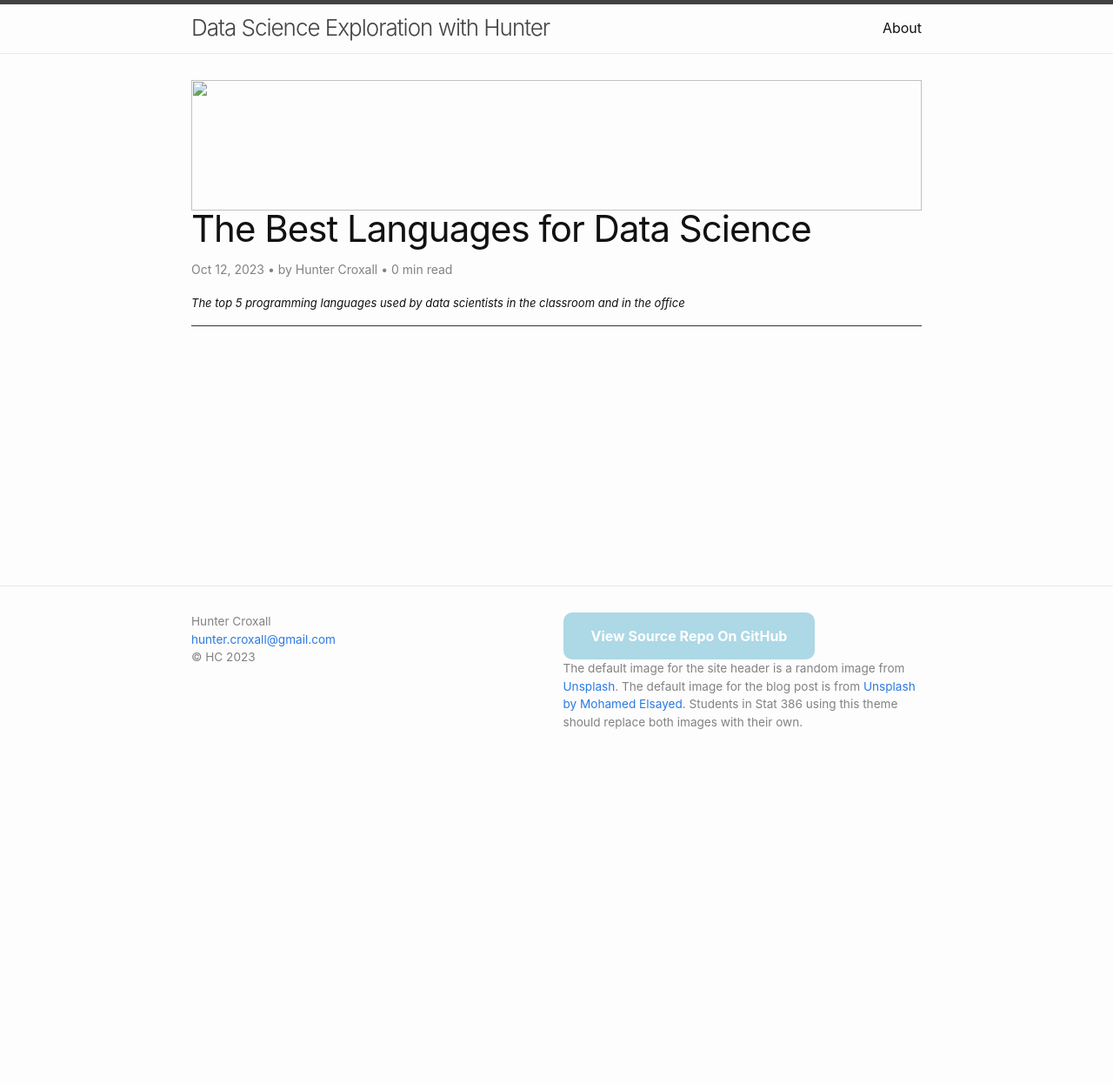
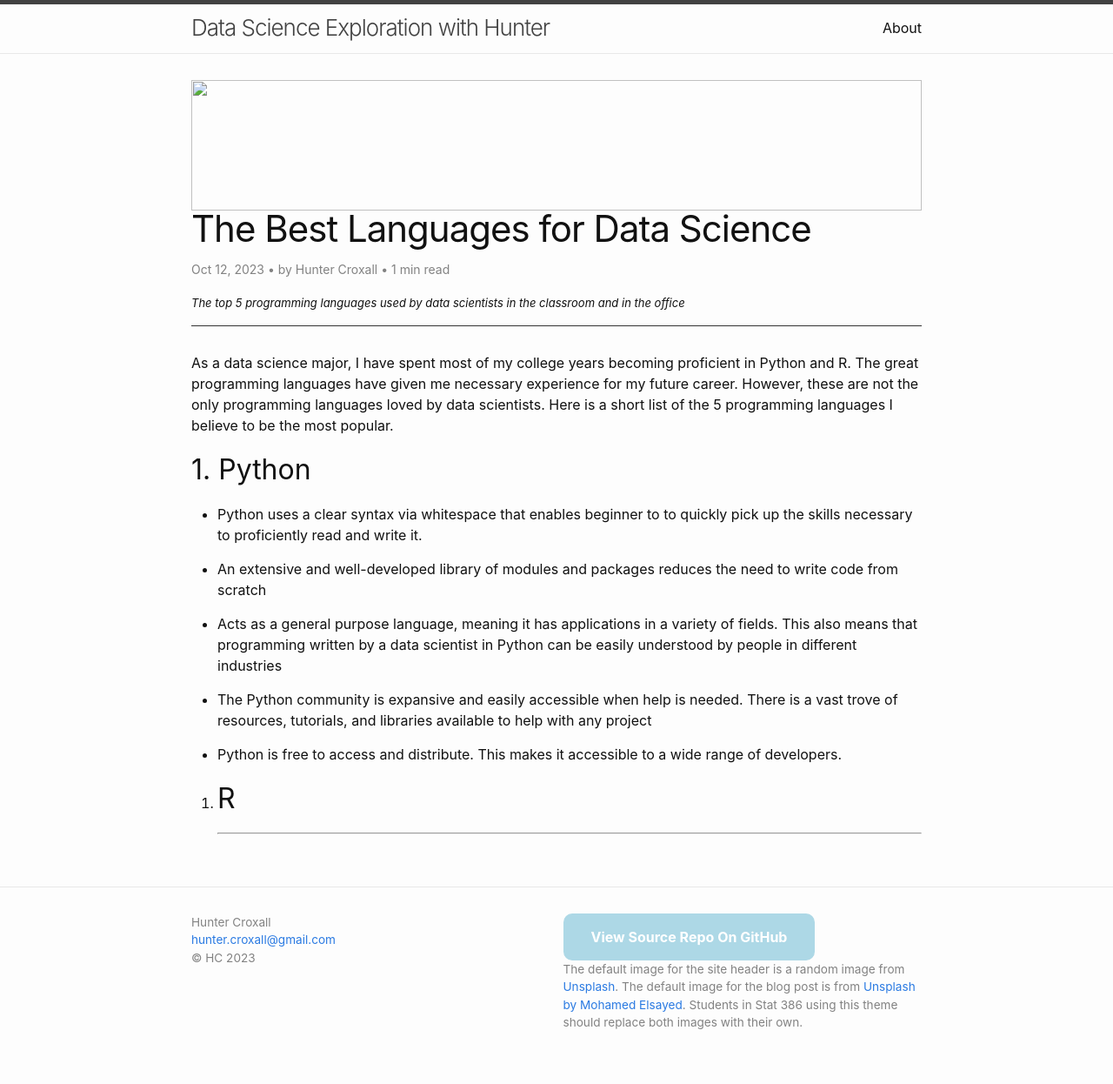
Before and after one commit to huntercroxall/huntercroxall.github.io, a Jekyll site: the page built from _posts/2023-10-12-first-post.md, in a window 1280 px wide. Shown: the whole page at 87% size. Built offline with Jekyll 4.4.1, drawn with Linux system fonts in a browser that asks for light colours; comment, search, counter and statistics services are not loaded; before the commit the page ends 900 px from its top, so only the background shows below that.

Commit message:
Python portion added to first post

```diff
--- a/_posts/2023-10-12-first-post.md
+++ b/_posts/2023-10-12-first-post.md
@@ -5,3 +5,22 @@ author: Hunter Croxall
 description: The top 5 programming languages used by data scientists in the classroom and in the office
 image: "Screen Shot 2023-10-12 at 9.01.14 AM.png"
 ---
+
+As a data science major, I have spent most of my college years becoming proficient in Python and R. The great programming languages have given me necessary experience for my future career. However, these are not the only programming languages loved by data scientists. Here is a short list of the 5 programming languages I believe to be the most popular.
+
+## 1. Python
+
+* Python uses a clear syntax via whitespace that enables beginner to to quickly pick up  the skills necessary to proficiently read and write it.
+
+* An extensive and well-developed library of modules and packages reduces the need to write code from scratch
+
+* Acts as a general purpose language, meaning it has applications in a variety of fields. This also means that programming written by a data scientist in Python can be easily understood by people in different industries
+
+* The Python community is expansive and easily accessible when help is needed. There is a vast trove of resources, tutorials, and libraries available to help with any project
+
+* Python is free to access and distribute. This makes it accessible to a wide range of developers.
+
+
+2. R
+---
+---
```
